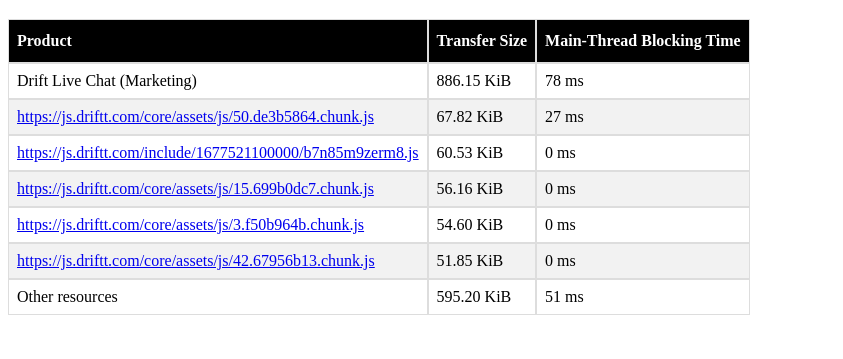
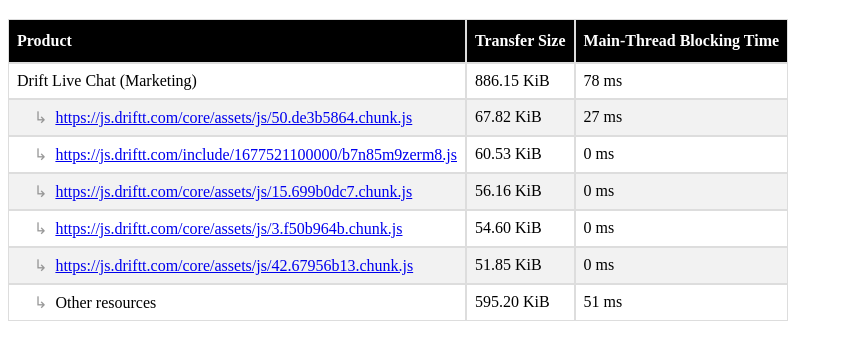
Before and after one commit to Wadoodh/sandbox, a plain HTML site: page index.html in a window 1280 px wide. Shown: the part 61-420 px from the top of the page, without its empty margins (0-843 px from the left). Drawn offline with Linux system fonts and the light colour scheme.

Commit message:
add first styling for sub items

```diff
--- a/index.css
+++ b/index.css
@@ -17,6 +17,10 @@
 tr {
   display: flex;
   flex-wrap: wrap;
+} */
+
+/* a {
+  color: inherit;
 } */
 
 table {
@@ -41,19 +45,12 @@
   color: white;
 }
 
-/*
+.sub-item:first-child {
+  padding-left: 25px;
+}
 
-
-key, text, itemType
-
---
-
-key, text, itemType
-value
-
---
-
-selector
-snippet
-
-*/
+.sub-item:first-child::before {
+  content: "↳";
+  margin-right: 8px;
+  color: rgba(128, 128, 128, 0.8);
+}
--- a/index.js
+++ b/index.js
@@ -51,7 +51,7 @@
 figureThisOut(initialAudits[0].matchedAudits[0].details);
 
 function figureThisOut(data) {
-  console.log(data);
+  if (!data) return;
 
   let headerKeys = [];
   let tableHead = [];
@@ -185,7 +185,8 @@
               subRowData,
               subHeading?.key || "none",
               index,
-              subItemTypes
+              subItemTypes,
+              true
             );
           });
         });
@@ -193,8 +194,16 @@
     });
   }
 
-  function createTableRow(newRow, rowData, key, index, types) {
+  function createTableRow(
+    newRow,
+    rowData,
+    key,
+    index,
+    types,
+    isSubItem = false
+  ) {
     let cellToInsert = newRow.insertCell();
+    if (isSubItem) cellToInsert.classList.add("sub-item");
     let cellInfo = formatCellData(
       types[index] || itemOrValueTypes[index],
       rowData[key]
```
